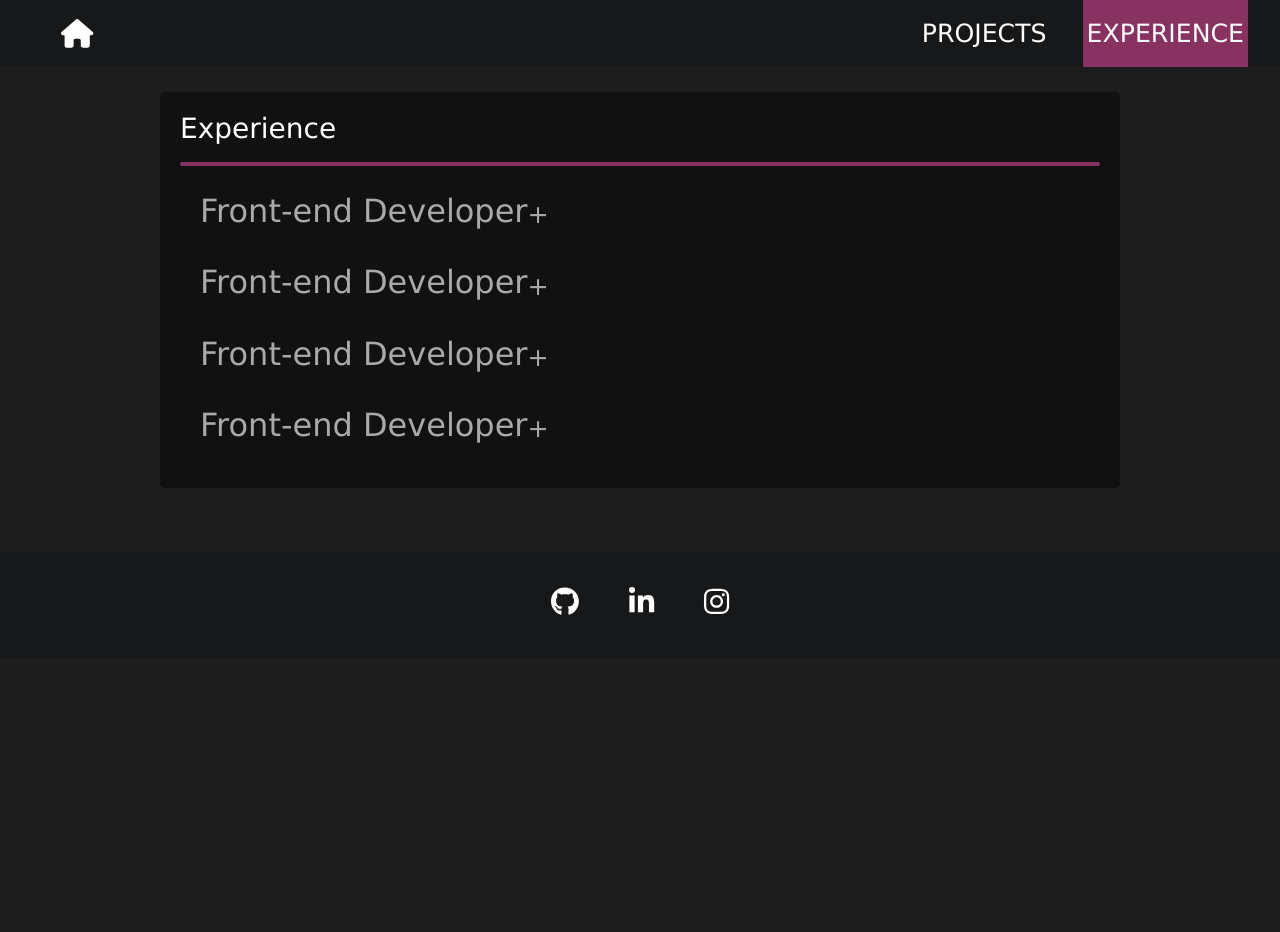
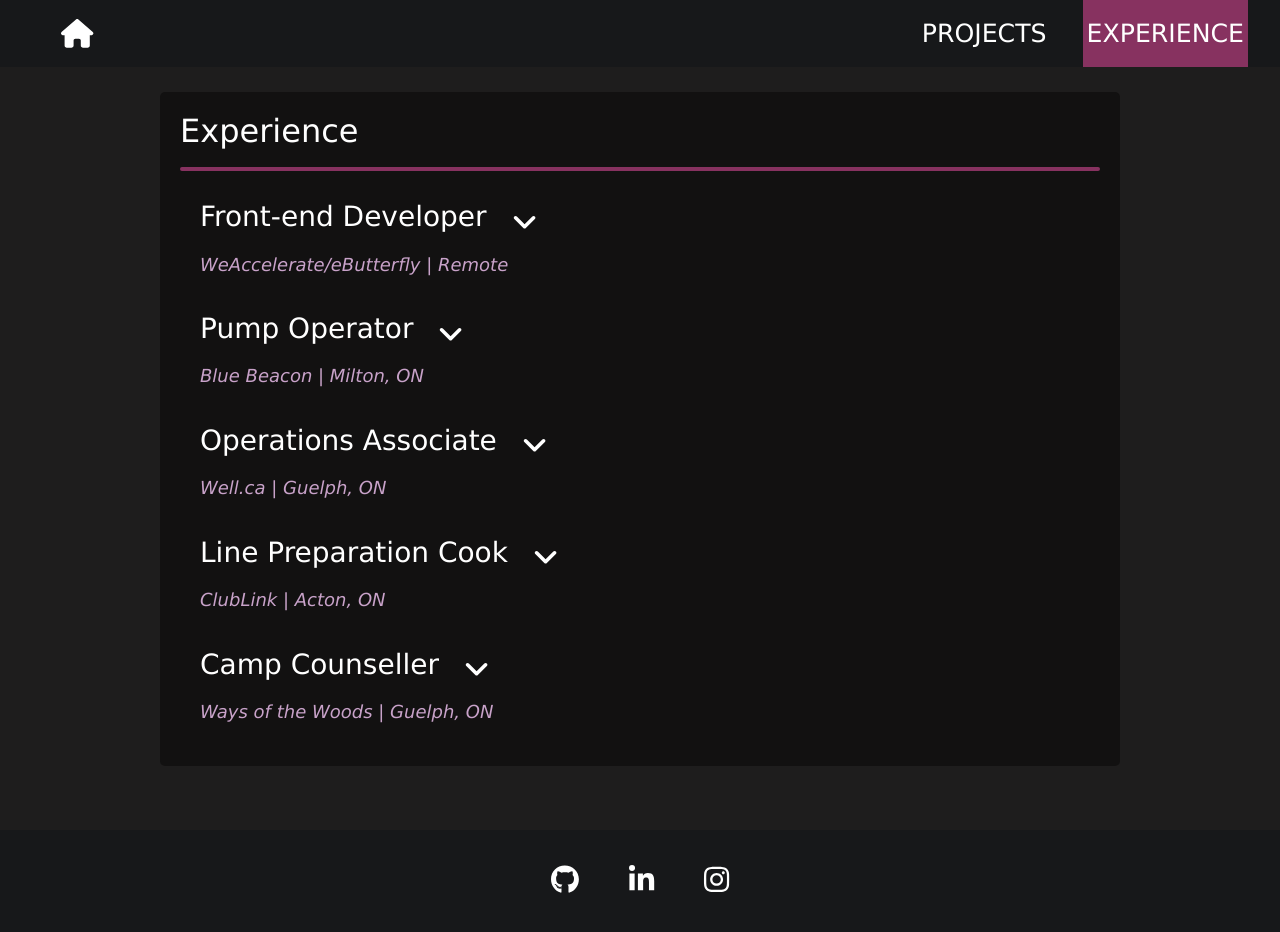
Before and after one commit to connor101kendall/personal-site, a React (Create React App) app: page /experience in a window 1280 px wide. Shown: the top 932 px of the page. Before the commit the page ends 800 px from the top, so only its background shows below. Built offline with nearby package versions, Linux system fonts and the light colour scheme.

Commit message:
Accordion finalized

```diff
--- a/src/Pages/Experience.js
+++ b/src/Pages/Experience.js
@@ -18,17 +18,22 @@ export default function Experience() {
 
     return (
         <div className='box'>
-            <h3>Experience</h3>
+            <h2>Experience</h2>
             <hr />
             <div className='accordian'>
                 {data.map((item, i) => (
                     <div className='item'>
                         <div className='title' onClick={() => toggle(i)}>
-                            <h2>{item.title}</h2>
-                            <span>{selected === i ? '-' : '+'}</span>
-                            <FontAwesomeIcon className="Icon" icon={selected === i ? 'faAngleDown' : 'faAngleUp'} />
+                            <h3>{item.title}</h3>
+                            <FontAwesomeIcon className="Icon" icon={selected === i ? faAngleUp : faAngleDown} />
                         </div>
-                        <div className={selected === i ? 'content show' : 'content'}>{item.description}</div>
+                        <p className='loc'>{item.loc}</p>
+                        <div className={selected === i ? 'content show' : 'content'}>
+                            <ul>
+                                <li>{item.d1}</li>
+                                <li>{item.d2}</li>
+                            </ul>
+                        </div>
                     </div>
                 ))}
             </div>
@@ -39,18 +44,32 @@ export default function Experience() {
 const data = [
     {
         title: 'Front-end Developer',
-        description: 'Developed UI/UX using React.js on eBLabs project and collaborated with a remote dev team using GitHub, Slack, and Asana'
+        loc: 'WeAccelerate/eButterfly | Remote',
+        d1: 'Developed UI/UX using React.js on eBLabs project',
+        d2: 'Collaborated with a remote dev team using GitHub, Slack, and Asana',
     },
     {
-        title: 'Front-end Developer',
-        description: 'Developed UI/UX using React.js on eBLabs project and collaborated with a remote dev team using GitHub, Slack, and Asana'
+        title: 'Pump Operator',
+        loc: 'Blue Beacon | Milton, ON',
+        d1: 'Operated high pressure pumps using a variety of chemicals to clean large trucks',
+        d2: 'Collaborated consistently with a team to achieve quotas in a high intensity workplace',
     },
     {
-        title: 'Front-end Developer',
-        description: 'Developed UI/UX using React.js on eBLabs project and collaborated with a remote dev team using GitHub, Slack, and Asana'
+        title: 'Operations Associate',
+        loc: 'Well.ca | Guelph, ON',
+        d1: 'Utilized hand-held devices and computers to monitor inventory levels and completed audits',
+        d2: 'Rapidly learned new skills daily to increase efficiency and optimize material delivery processes',
     },
     {
-        title: 'Front-end Developer',
-        description: 'Developed UI/UX using React.js on eBLabs project and collaborated with a remote dev team using GitHub, Slack, and Asana'
+        title: 'Line Preparation Cook',
+        loc: 'ClubLink | Acton, ON',
+        d1: 'Set up and prepared cooking supplies and workstations to maximize productivity',
+        d2: 'Collaborated with servers and customers in a high stress environment to produce dishes with consistent attention to detail and quality',
+    },
+    {
+        title: 'Camp Counseller',
+        loc: 'Ways of the Woods | Guelph, ON',
+        d1: 'Mentored children aged 8-14 through the basic construction of a birdhouse using handheld tools',
+        d2: 'Collaborated with senior camp counselors to organize events and resolve conflicts between campers',
     },
 ]
--- a/src/Pages/Projects.js
+++ b/src/Pages/Projects.js
@@ -5,7 +5,7 @@ import './pages.css';
 export default function Projects() {
     return (
       <div className='box'>
-        <h3>Projects</h3>
+        <h2>Projects</h2>
             <hr />
       <div id="carouselExampleIndicators" class="carousel slide" data-ride="carousel">
   <ol class="carousel-indicators">
--- a/src/Pages/pages.css
+++ b/src/Pages/pages.css
@@ -28,19 +28,21 @@
   }
 
   .item{
-    margin-bottom: 5px;
-    padding: 10px 20px;
+    padding: 5px 20px;
   }
 
   .title{
-    color: darkgray;
     display: flex;
     align-items: center;
     cursor: pointer;
   }
+  .title:hover{
+    color: #873260;
+    transition-duration: 0.5s;
+  }
 
   .content{
-    color: #873260;
+    color: lightgray;
     max-height: 0;
     overflow: hidden;
     transition: all 0.5s cubic-bezier(0,1,0,1);
@@ -50,3 +52,8 @@
     max-height: 9999px;
     transition: all 0.5s cubic-bezier(1,0,1,0);
   }
+  .loc{
+    font-size: large;
+    font-style: italic;
+    color: #C8A2C9;
+  }
```
